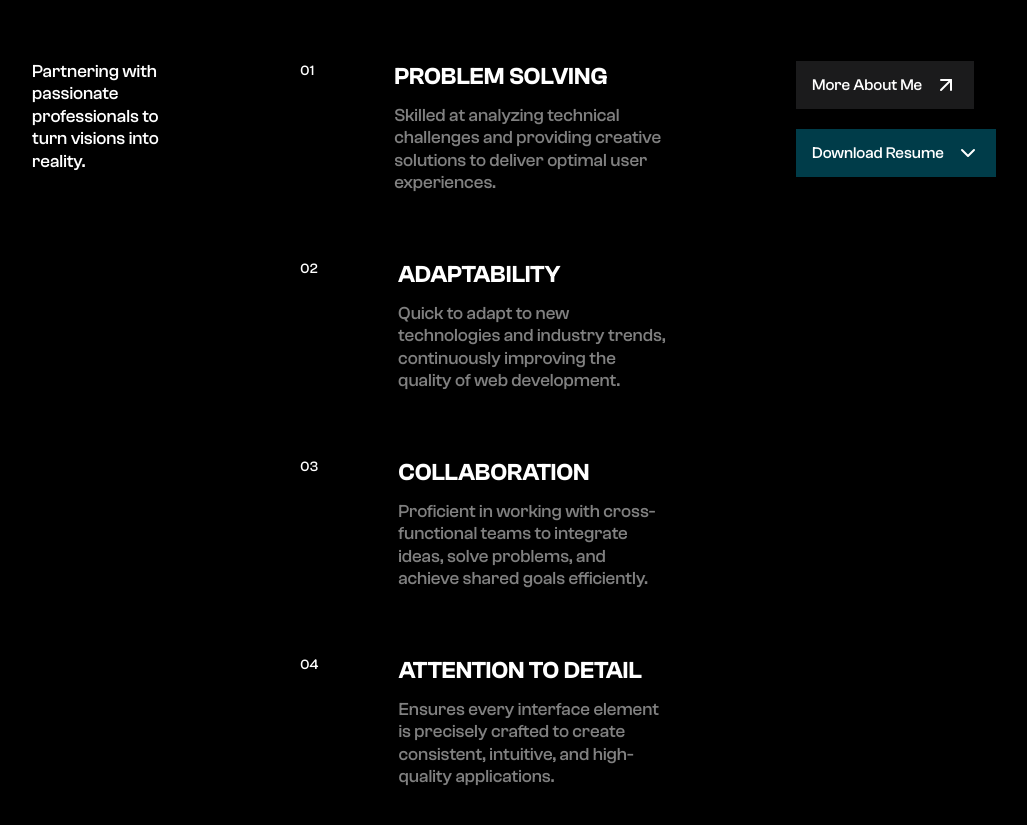
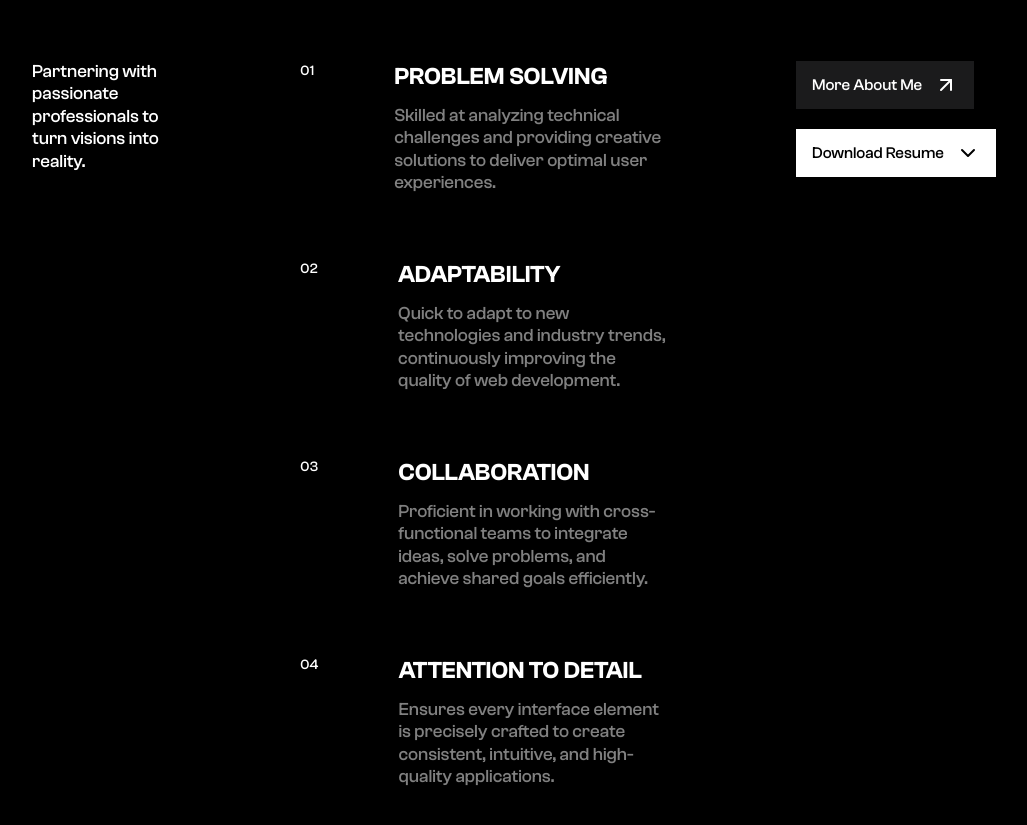
Before and after one commit to nirvanadam/adam-portfolio, a React (Vite) app: page / in a window 1280 px wide. Shown: the part 1440-2265 px from the top of the page, without its empty margins (112-1139 px from the left). Built offline with nearby package versions, Linux system fonts and the light colour scheme.

Commit message:
fix size text on project card and animation on navbar

```diff
--- a/src/components/navbar/Navbar.jsx
+++ b/src/components/navbar/Navbar.jsx
@@ -17,7 +17,7 @@ function Navbar() {
   return (
     <div>
       <nav
-        className={`${showMenu ? "z-[999]" : "-z-10"} fixed flex h-screen w-full`}
+        className={`${showMenu ? "z-[999]" : "-z-10 delay-[1200ms]"} fixed flex h-screen w-full`}
       >
         <span
           className={`${showMenu ? "translate-y-0" : "-translate-y-full delay-[900ms]"} z-[999] h-screen w-1/3 bg-background-secondary transition-all duration-300`}
--- a/src/components/pages/experience/ProjectCard.jsx
+++ b/src/components/pages/experience/ProjectCard.jsx
@@ -23,7 +23,7 @@ function ProjectCard({ title, institution, description, image, link, github }) {
             {institution}
           </h1>
         </div>
-        <p className="mt-3 text-[5vw] font-medium text-textColor-secondary sm:text-[2.5vw] lg:text-[1.8vw] lg:leading-tight xl:text-[1.5vw] 2xl:text-[1vw]">
+        <p className="mt-3 text-[4vw] font-medium text-textColor-secondary sm:text-[2.5vw] lg:text-[1.8vw] lg:leading-tight xl:text-[1.5vw] 2xl:text-[1vw]">
           {description}
         </p>
       </div>
--- a/src/pages/home/Home.jsx
+++ b/src/pages/home/Home.jsx
@@ -268,7 +268,7 @@ function Home() {
                   <button
                     type="button"
                     onClick={toggleShowResumeMenu}
-                    className="group relative z-20 flex w-fit items-center gap-3 bg-background-accent px-4 py-3 font-medium text-textColor-primary"
+                    className="group relative z-20 flex w-fit items-center gap-3 bg-white px-4 py-3 font-medium text-black"
                   >
                     <h1 className="font-medium transition-all duration-500">
                       Download Resume
```
